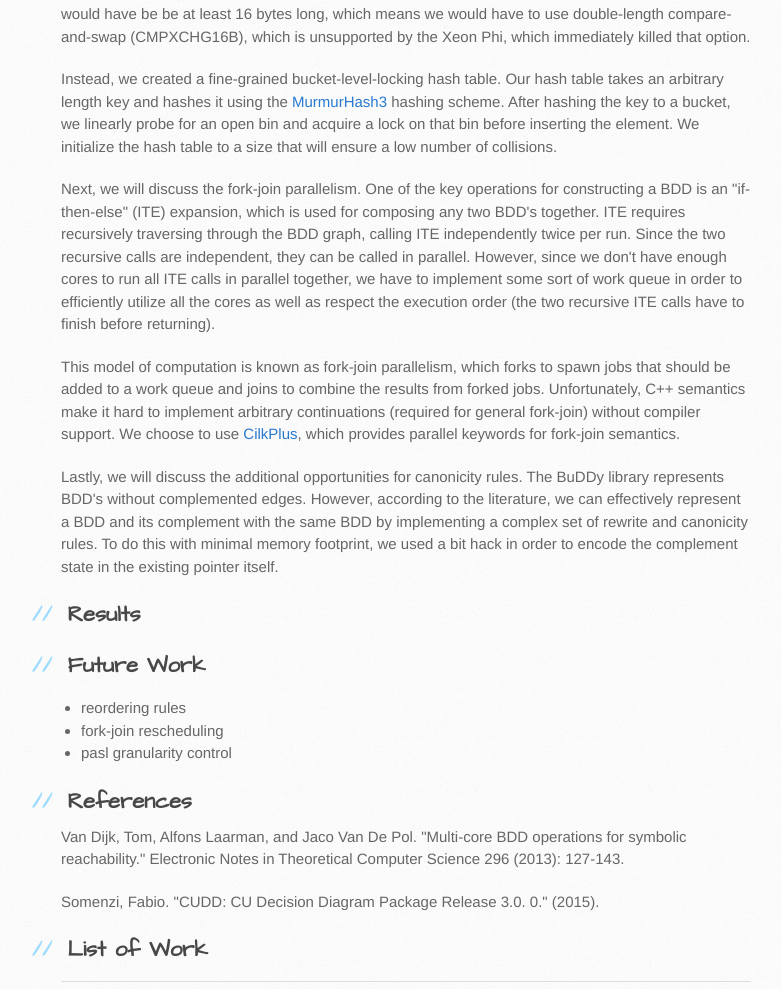
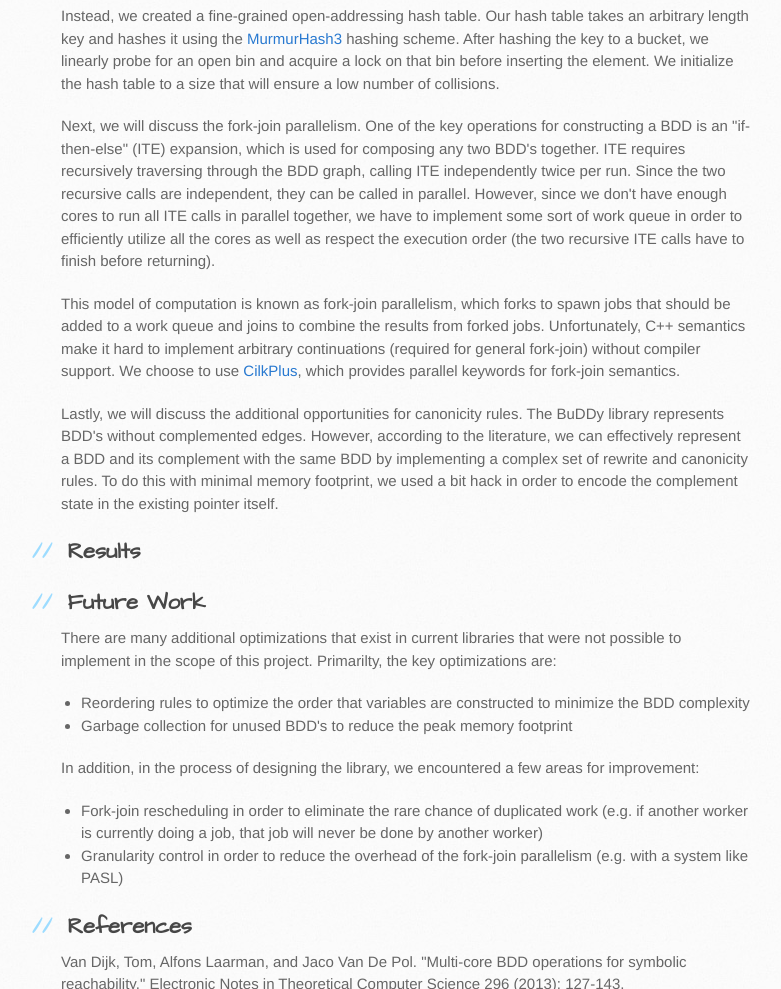
Before and after one commit to chrisying/parabdd, a plain HTML site: page index.html in a window 1280 px wide. Shown: the part 1811-2800 px from the top of the page, without its empty margins (109-890 px from the left). Drawn offline with Linux system fonts and the light colour scheme.

Commit message:
Create gh-pages branch via GitHub

```diff
--- a/index.html
+++ b/index.html
@@ -28,10 +28,7 @@
     <div id="content-wrapper">
       <div class="inner clearfix">
         <section id="main-content">
-          <h1>
-<a id="final-report" class="anchor" href="#final-report" aria-hidden="true"><span aria-hidden="true" class="octicon octicon-link"></span></a>Final Report</h1>
-
-<h2>
+          <h2>
 <a id="summary" class="anchor" href="#summary" aria-hidden="true"><span aria-hidden="true" class="octicon octicon-link"></span></a>Summary</h2>
 
 <p>We created a parallel binary decision diagram (BDD) library using CilkPlus which allows us to find and count satisfying assignments to arbitrary boolean expressions efficiently. Our implementation achieves ___ speedup on ___ cores and beats an existing BDD library by over an order of magnitude.</p>
@@ -77,7 +74,7 @@ int num = c.count_sat();
 
 <p>We will first discuss the hash table we implemented. We initially wanted to implement a lock-free hash table to store unique BDD's as well as the cache. However, it turns out that the keys to our hash table would have be be at least 16 bytes long, which means we would have to use double-length compare-and-swap (CMPXCHG16B), which is unsupported by the Xeon Phi, which immediately killed that option.</p>
 
-<p>Instead, we created a fine-grained bucket-level-locking hash table. Our hash table takes an arbitrary length key and hashes it using the <a href="https://github.com/aappleby/smhasher">MurmurHash3</a> hashing scheme. After hashing the key to a bucket, we linearly probe for an open bin and acquire a lock on that bin before inserting the element. We initialize the hash table to a size that will ensure a low number of collisions.</p>
+<p>Instead, we created a fine-grained open-addressing hash table. Our hash table takes an arbitrary length key and hashes it using the <a href="https://github.com/aappleby/smhasher">MurmurHash3</a> hashing scheme. After hashing the key to a bucket, we linearly probe for an open bin and acquire a lock on that bin before inserting the element. We initialize the hash table to a size that will ensure a low number of collisions.</p>
 
 <p>Next, we will discuss the fork-join parallelism. One of the key operations for constructing a BDD is an "if-then-else" (ITE) expansion, which is used for composing any two BDD's together. ITE requires recursively traversing through the BDD graph, calling ITE independently twice per run. Since the two recursive calls are independent, they can be called in parallel. However, since we don't have enough cores to run all ITE calls in parallel together, we have to implement some sort of work queue in order to efficiently utilize all the cores as well as respect the execution order (the two recursive ITE calls have to finish before returning).</p>
 
@@ -91,10 +88,18 @@ int num = c.count_sat();
 <h2>
 <a id="future-work" class="anchor" href="#future-work" aria-hidden="true"><span aria-hidden="true" class="octicon octicon-link"></span></a>Future Work</h2>
 
+<p>There are many additional optimizations that exist in current libraries that were not possible to implement in the scope of this project. Primarilty, the key optimizations are:</p>
+
 <ul>
-<li>reordering rules</li>
-<li>fork-join rescheduling</li>
-<li>pasl granularity control</li>
+<li>Reordering rules to optimize the order that variables are constructed to minimize the BDD complexity</li>
+<li>Garbage collection for unused BDD's to reduce the peak memory footprint</li>
+</ul>
+
+<p>In addition, in the process of designing the library, we encountered a few areas for improvement:</p>
+
+<ul>
+<li>Fork-join rescheduling in order to eliminate the rare chance of duplicated work (e.g. if another worker is currently doing a job, that job will never be done by another worker)</li>
+<li>Granularity control in order to reduce the overhead of the fork-join parallelism (e.g. with a system like PASL)</li>
 </ul>
 
 <h2>
@@ -106,6 +111,8 @@ int num = c.count_sat();
 
 <h2>
 <a id="list-of-work" class="anchor" href="#list-of-work" aria-hidden="true"><span aria-hidden="true" class="octicon octicon-link"></span></a>List of Work</h2>
+
+<p>"equal work was performed by both project members."</p>
 
 <hr>
 
```
Also changed, not shown: params.json (+1 -1 lines).
